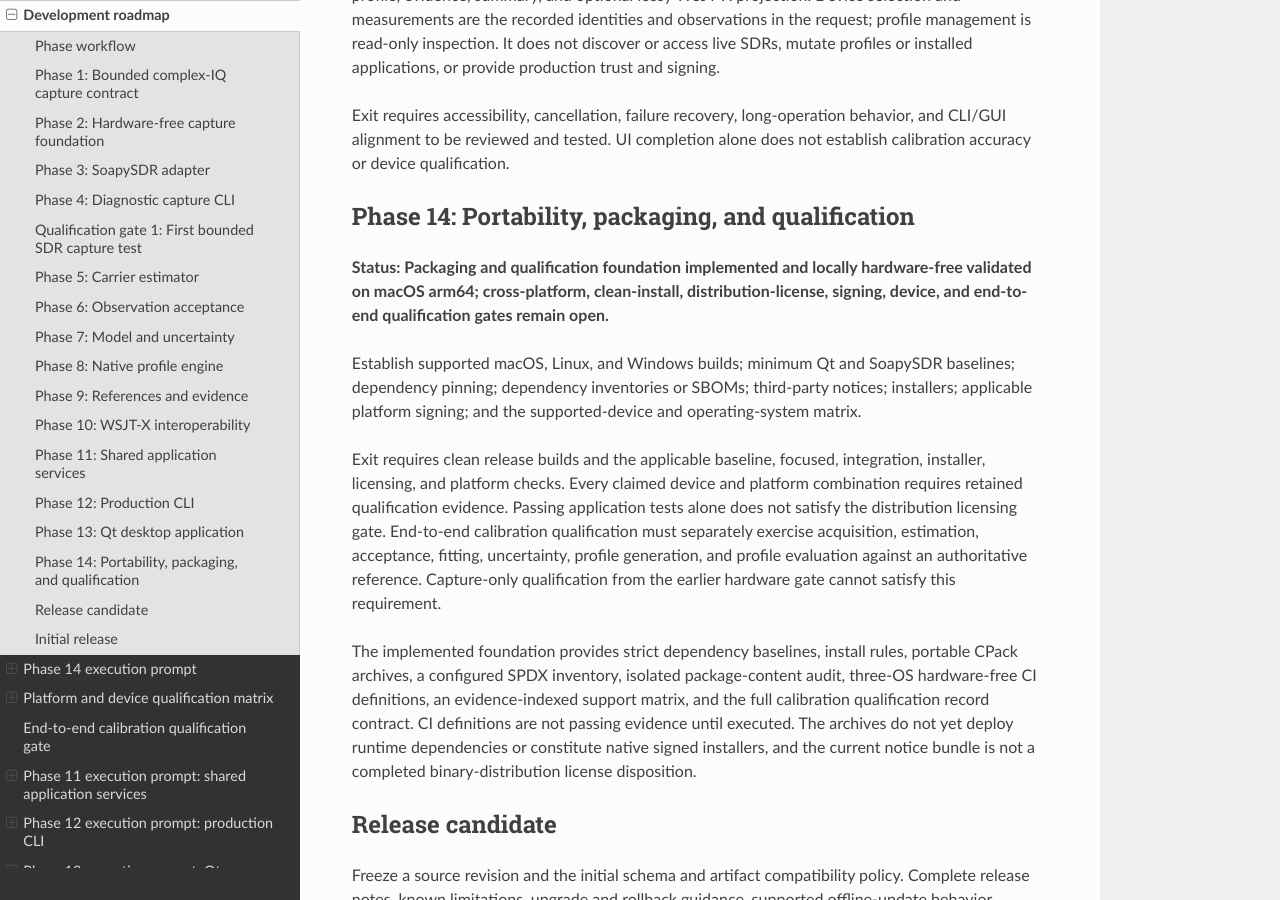
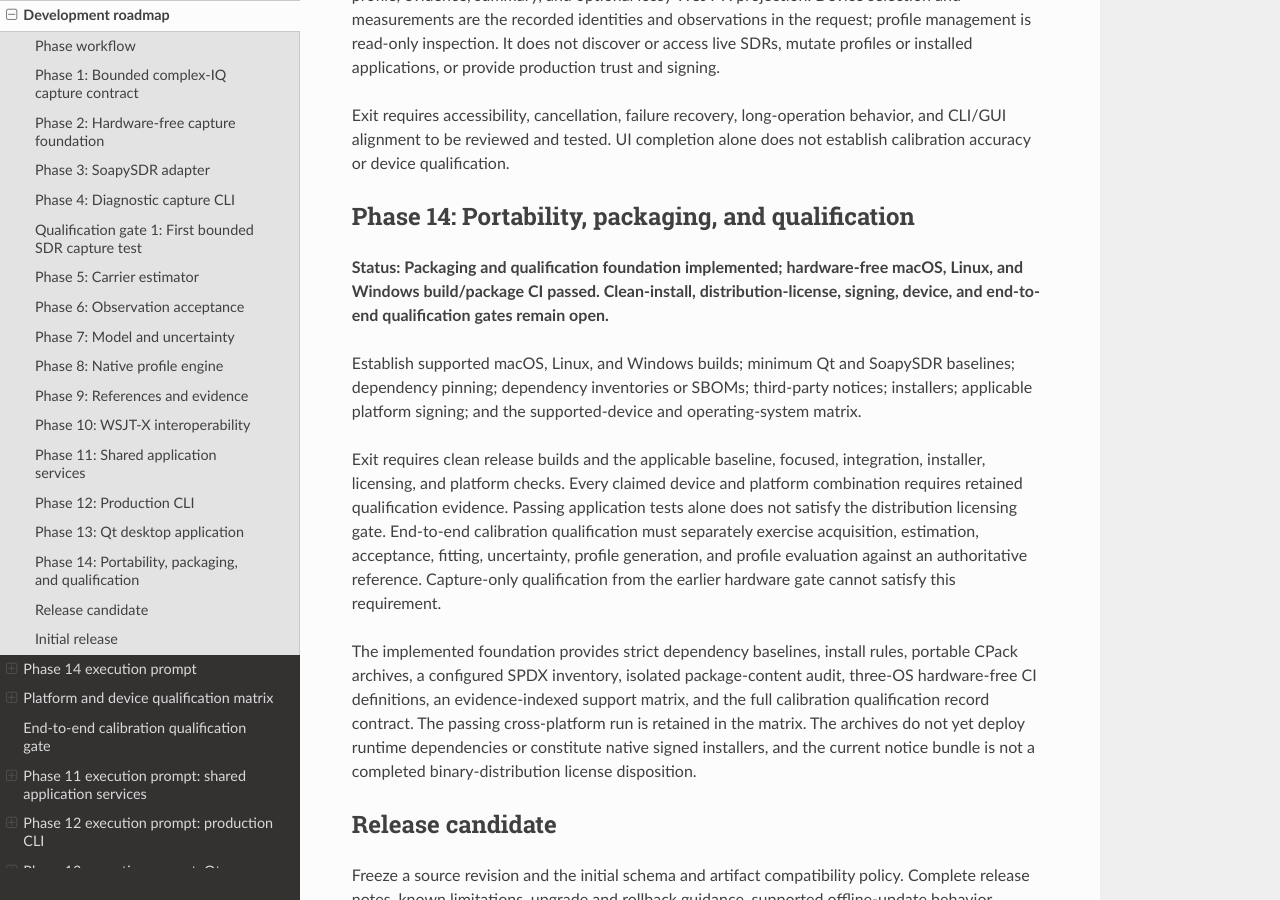
Before and after one commit to lbussy/SDR-Calibration, a Sphinx documentation site: the page built from docs/development/roadmap.md, in a window 1280 px wide and 900 px high, scrolled down 5461 px. Built offline with Sphinx 7.4.7 and the Read the Docs theme 3.1.0, drawn with Linux system fonts in a browser that asks for light colours.

Commit message:
Record passing Phase 14 portability CI

```diff
--- a/docs/development/roadmap.md
+++ b/docs/development/roadmap.md
@@ -252,8 +252,8 @@ does not establish calibration accuracy or device qualification.
 
 ## Phase 14: Portability, packaging, and qualification
 
-**Status: Packaging and qualification foundation implemented and locally
-hardware-free validated on macOS arm64; cross-platform, clean-install,
+**Status: Packaging and qualification foundation implemented; hardware-free
+macOS, Linux, and Windows build/package CI passed. Clean-install,
 distribution-license, signing, device, and end-to-end qualification gates remain
 open.**
 
@@ -274,9 +274,9 @@ the earlier hardware gate cannot satisfy this requirement.
 The implemented foundation provides strict dependency baselines, install rules,
 portable CPack archives, a configured SPDX inventory, isolated package-content
 audit, three-OS hardware-free CI definitions, an evidence-indexed support
-matrix, and the full calibration qualification record contract. CI definitions
-are not passing evidence until executed. The archives do not yet deploy runtime
-dependencies or constitute native signed installers, and the current notice
+matrix, and the full calibration qualification record contract. The passing
+cross-platform run is retained in the matrix. The archives do not yet deploy
+runtime dependencies or constitute native signed installers, and the current notice
 bundle is not a completed binary-distribution license disposition.
 
 ## Release candidate
```
Also changed, not shown: docs/development/platform-and-device-matrix.md (+3 -2 lines), docs/development/status.md (+0 -2 lines), 1 other file.
